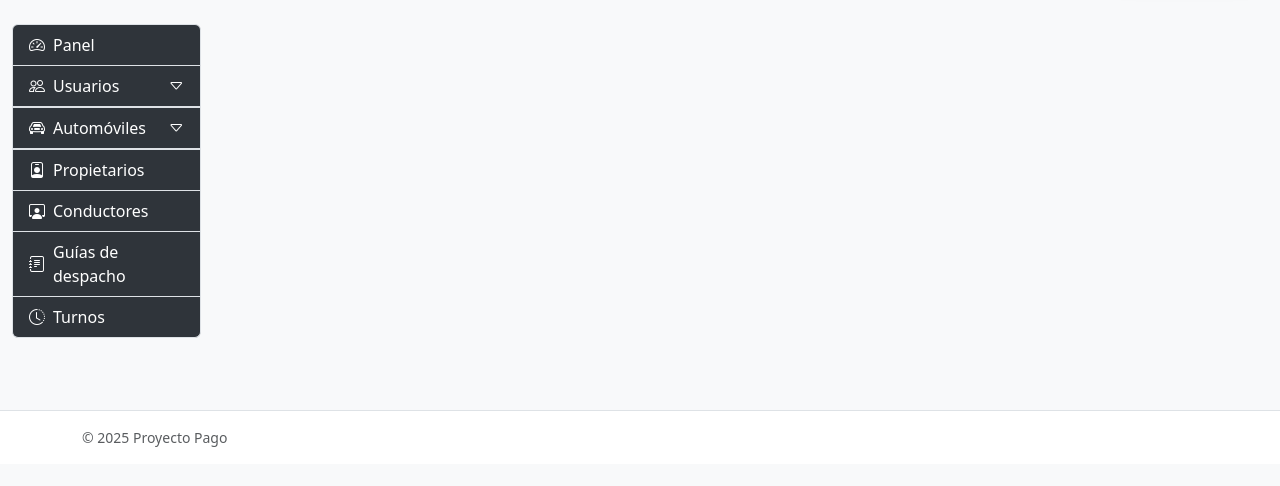
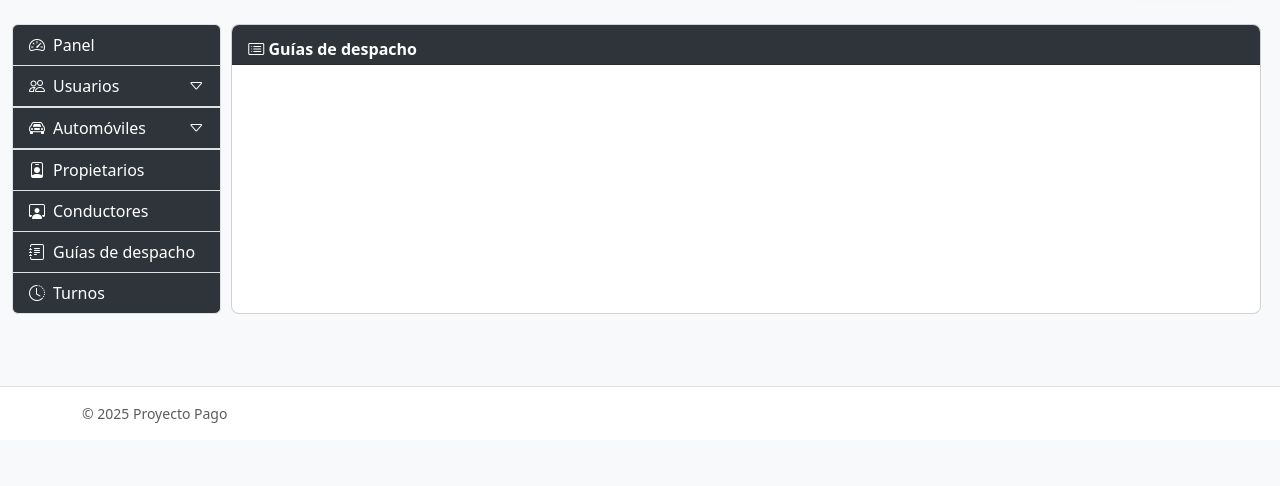
Before and after one commit to jaimemaureira/Proyecto-pago, a Flask app: page /guias.html in a window 1280 px wide. Shown: the part 106-592 px from the top of the page. Run offline with Flask 3, Linux system fonts and the light colour scheme; the visitor is signed in with stand-in values (Sample User, id 1); some libraries are stand-ins or nearby versions.

Commit message:
panel
se arregla el panel que muestra los form e información del sistema

```diff
--- a/src/routes/__init__.py
+++ b/src/routes/__init__.py
@@ -12,7 +12,7 @@ from src.extensions import db
 from src.forms.form_register import PersonaRegisterForm
 from src.forms.form_set_password import SetPasswordForm
 from src.models import Persona
-from src.models.modeles import Rol, Pais, Ciudad
+from src.models.modeles import MasterAdmin, Rol, Pais, Ciudad
 from src.services.propietarios_services import ROLE_TABLE, _norm_role, create_persona_role
 from src.services.storage import upload_to_bucket
 from src.services.email_service import send_set_password_email
@@ -269,8 +269,26 @@ def form_registro_usuarios():
     # ---------------------------
     # Choices (Roles / País / Ciudad)
     # ---------------------------
-    roles = Rol.query.order_by(Rol.nombre_rol.asc()).all()
-    form.roles.choices = [("", "Seleccione un rol...")] + [(r.nombre_rol, r.nombre_rol) for r in roles]
+
+    all_roles = Rol.query.order_by(Rol.nombre_rol.asc()).all()
+
+    current_roles = set(session.get("roles", []))  # p.ej. {'master_admin'} o {'administrador'}
+
+    def norm(n: str) -> str:
+        return _norm_role(n)  # normaliza 'Administrador' -> 'administrador', etc.
+
+    if "master_admin" in current_roles:
+        # Master Admin: acceso a todos los roles
+        allowed_roles = all_roles
+    elif "administrador" in current_roles:
+        # Administrador: solo puede crear 'administrador', 'propietario' y 'conductor'
+        allowed_keys = {"administrador", "propietario", "conductor"}
+        allowed_roles = [r for r in all_roles if norm(r.nombre_rol) in allowed_keys]
+    else:
+        # No debería entrar aquí por @require_roles, pero por seguridad:
+        allowed_roles = []
+
+    form.roles.choices = [("", "Seleccione un rol...")] + [(r.nombre_rol, r.nombre_rol) for r in allowed_roles]
 
     paises = Pais.query.order_by(Pais.nombre_pais.asc()).all()
     form.pais.choices = [("", "Seleccione un país...")] + [(str(p.id_pais), p.nombre_pais) for p in paises]
--- a/src/static/css/style.css
+++ b/src/static/css/style.css
@@ -38,9 +38,10 @@
 }
 
 .card_form_registro{
-    width: 50rem;
-  height: auto;
+  max-width: 50rem;
+  width: 100%;
   margin: 0 auto;
+
   box-shadow: 0 12px 30px rgba(0,0,0,.15);
 }
 
@@ -83,7 +84,28 @@
   height: auto;
   border-radius: 8px;
 
+  }
 
-
+  .card-body-custom{
+    background-color: #f8f9fa;
+    min-height: 400px;
+    border-radius: 0 0 8px 8px;
 
   }
+
+  .card-panel {
+  width: 82%;            /* antes 83% */
+  margin-left: 10px;
+  color: white;
+  border-radius: 8px;     /* radio homogéneo */
+  overflow: hidden;       /* recorta el header al borde del card */
+}
+
+  .card-header {
+  background-color: #2f343a;
+  color:white;
+  height: 40px;
+  font-weight: bold;
+  border-radius: 0;       /* quita el radio aquí */
+  padding: .75rem 1rem;   /* opcional: ajuste de padding */
+}
--- a/src/templates/base.html
+++ b/src/templates/base.html
@@ -84,8 +84,8 @@
             </nav>
             {% if session.get('persona_id') %}
             <div class="container-fluid my-4">
-                <div class="row">
-                    <aside class="col-12 col-md-3 col-lg-2 mb-3 mb-md-0">
+                <div class="row g-0">
+                    <aside class="col-12 col-md-4 col-lg-2 mb-3 mb-md-0">
                         <nav class="list-group">
                             <a href="{{ url_for('main.super_adm_panel') }}"
                                 class="list-group-item list-group-item-action d-flex align-items-center gap-2">
@@ -130,7 +130,7 @@
                             </div>
 
                             <a
-                                class="list-group-item list-group-item-action d-flex align-items-center gap-2"
+                                class="list-group-item list-group-item-action d-flex align-items-center gap-2 "
                                 href="{{ url_for('main.owner') }}">
                                 <i class="bi bi-person-badge"></i>Propietarios
                             </a>
@@ -153,6 +153,36 @@
                             </a>
                         </nav>
                     </aside>
+                    <div class="col-md-9 card card-panel">
+                        {% set endpoint = request.endpoint %}
+                            {% set path = request.path %}
+                            {% set title_map = {
+                            'main.super_adm_panel': 'Panel',
+                            'main.form_registro_usuarios':
+                            'Registrar usuario',
+                            'main.owner': 'Propietarios',
+                            'main.driver': 'Conductores',
+                            'main.guias': 'Guías de despacho',
+                            } %}
+                            {% set header_title = title_map.get(endpoint)
+                            or ('Automóviles' if '/automoviles' in path else
+                            ('Turnos' if '/turnos' in path else '')) %}
+                        <div class="card-header">
+                            <i class="bi bi-card-list"></i>
+                            {{ header_title or 'Panel' }}
+
+                        </div>
+                        <div class="card-body">
+                            <figure>
+                                <blockquote class="blockquote">
+                                    {% block content_card_panel %}
+                                    {% endblock %}
+                                </blockquote>
+
+                            </figure>
+                        </div>
+                    </div>
+
                 </div>
             </div>
             {% else %}
--- a/src/templates/form_registro_usuarios.html
+++ b/src/templates/form_registro_usuarios.html
@@ -1,7 +1,7 @@
 {% extends "base.html" %}
 
-{% block content %}
-<div class="card card_form_registro">
+{% block content_card_panel %}
+<div class="card card_form_registro mx-auto ">
     <div class="card-body">
         <h5 class="card-title">Formulario de registro</h5>
 
```
Also changed, not shown: src/templates/super_adm_panel.html (+3 -14 lines).
